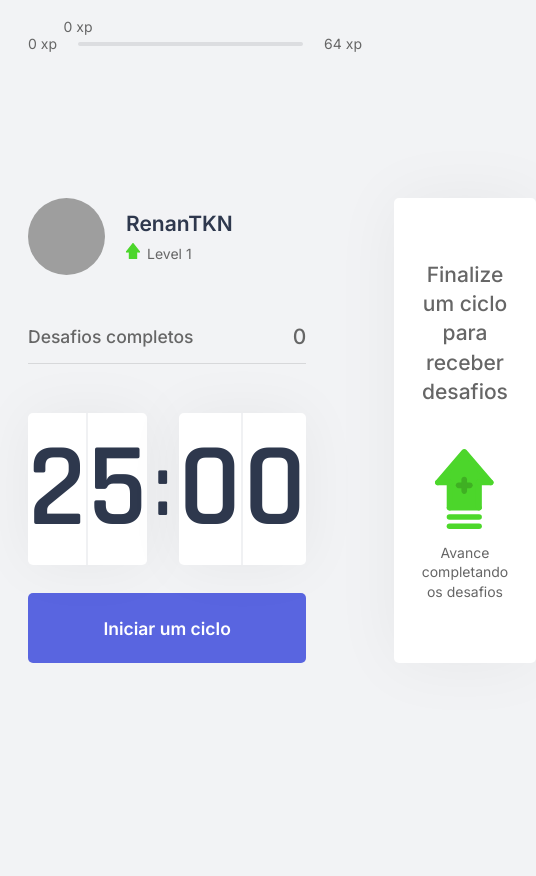
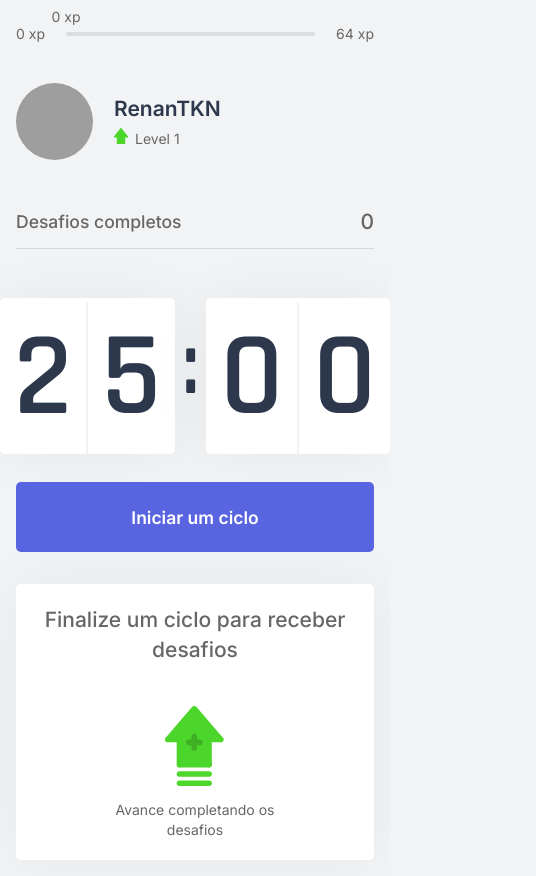
Before and after one commit to RenanTKN/xmov, a Next.js app: page / in a window 390 px wide. Shown: the whole page, 536 px wide, since content can reach past the window. Before the commit the page ends 844 px from the top, so only its background shows below. Built offline with nearby package versions, Linux system fonts and the light colour scheme; grey boxes are pictures that could not be loaded.

Commit message:
Add responsivity

```diff
--- a/package.json
+++ b/package.json
@@ -8,6 +8,7 @@
     "start": "next start"
   },
   "dependencies": {
+    "@material-ui/core": "^4.11.3",
     "js-cookie": "^2.2.1",
     "next": "10.0.8",
     "react": "17.0.1",
--- a/src/components/Countdown.tsx
+++ b/src/components/Countdown.tsx
@@ -1,4 +1,5 @@
 import { useContext } from "react";
+import { Grid } from "@material-ui/core";
 
 import { CountdownContext } from "../contexts/CountdownContext";
 
@@ -18,18 +19,22 @@ export const Countdown = () => {
   const [secondLeft, secondRight] = String(seconds).padStart(2, "0").split("");
 
   return (
-    <div>
-      <div className={styles.countdownContainer}>
-        <div>
-          <span>{minuteLeft}</span>
-          <span>{minuteRight}</span>
-        </div>
-        <span>:</span>
-        <div>
-          <span>{secondLeft}</span>
-          <span>{secondRight}</span>
-        </div>
-      </div>
+    <Grid container>
+      <Grid item xs={12} className={styles.countdownContainer}>
+        <Grid container justify="center" wrap="nowrap">
+          <Grid item>
+            <span>{minuteLeft}</span>
+            <span>{minuteRight}</span>
+          </Grid>
+          <Grid item component="span">
+            :
+          </Grid>
+          <Grid item>
+            <span>{secondLeft}</span>
+            <span>{secondRight}</span>
+          </Grid>
+        </Grid>
+      </Grid>
       {hasFinished ? (
         <button className={styles.countdownButton} disabled>
           Ciclo encerrado
@@ -54,6 +59,6 @@ export const Countdown = () => {
           )}
         </>
       )}
-    </div>
+    </Grid>
   );
 };
--- a/src/contexts/CountdownContext.tsx
+++ b/src/contexts/CountdownContext.tsx
@@ -5,7 +5,7 @@ import {
   useEffect,
   useState,
 } from "react";
-import { Countdown } from "../components/Countdown";
+
 import { ChallengesContext } from "./ChallengesContext";
 
 interface CoundownContextData {
--- a/src/pages/index.tsx
+++ b/src/pages/index.tsx
@@ -1,5 +1,6 @@
 import Head from "next/head";
 import { GetServerSideProps } from "next";
+import { Container, Grid } from "@material-ui/core";
 
 import { ChallengesProvider } from "../contexts/ChallengesContext";
 import { ExperienceBar } from "../components/ExperienceBar";
@@ -8,8 +9,6 @@ import { CompletedChallenges } from "../components/CompletedChallenges";
 import { Countdown } from "../components/Countdown";
 import { ChallengeBox } from "../components/ChallengeBox";
 import { CountdownProvider } from "../contexts/CountdownContext";
-
-import styles from "../styles/pages/Home.module.css";
 
 interface HomeProps {
   level: number;
@@ -24,24 +23,30 @@ export default function Home(props: HomeProps) {
       currentExperience={props.currentExperience}
       challengesCompleted={props.challengesCompleted}
     >
-      <div className={styles.container}>
       <Head>
         <title>Início | xmov</title>
       </Head>
+      <Container maxWidth="md">
+        <Grid container spacing={2}>
+          <Grid item xs={12}>
             <ExperienceBar />
+          </Grid>
+          <Grid item xs={12}>
             <CountdownProvider>
-          <section>
-            <div>
+              <Grid container spacing={4}>
+                <Grid item md={6} xs={12}>
                   <Profile />
                   <CompletedChallenges />
                   <Countdown />
-            </div>
-            <div>
+                </Grid>
+                <Grid item md={6} xs={12}>
                   <ChallengeBox />
-            </div>
-          </section>
+                </Grid>
+              </Grid>
             </CountdownProvider>
-      </div>
+          </Grid>
+        </Grid>
+      </Container>
     </ChallengesProvider>
   );
 }
--- a/src/styles/components/Countdown.module.css
+++ b/src/styles/components/Countdown.module.css
@@ -6,8 +6,7 @@
   color: var(--title);
 }
 
-.countdownContainer > div {
-  flex: 1;
+.countdownContainer > div > div {
   display: flex;
   align-items: center;
   justify-content: space-evenly;
@@ -18,21 +17,23 @@
   text-align: center;
 }
 
-.countdownContainer > div span {
+.countdownContainer > div > div span {
   flex: 1;
+  padding: 0 1rem;
+  margin-top: .3rem;
 }
 
-.countdownContainer > div span:first-child {
+.countdownContainer > div > div span:first-child {
   border-right: 1px solid #f0f1f3;
 }
 
-.countdownContainer > div span:last-child {
+.countdownContainer > div > div span:last-child {
   border-left: 1px solid #f0f1f3;
 }
 
-.countdownContainer > span {
+.countdownContainer > div > span {
   font-size: 6.25rem;
-  margin: 0 0.5rem;
+  margin: 1rem 0.5rem;
 }
 
 .countdownButton {
@@ -70,3 +71,13 @@
   color: var(--text);
   cursor: not-allowed;
 }
+
+@media (max-width: 600px) {
+  .countdownContainer > div {
+    font-size: 3rem;
+  }
+
+  .countdownContainer > span {
+    font-size: 2rem;
+  }
+}
--- a/src/styles/components/ExperienceBar.module.css
+++ b/src/styles/components/ExperienceBar.module.css
@@ -1,6 +1,8 @@
 .experienceBar {
   display: flex;
   align-items: center;
+  margin-top: 25px;
+  margin-bottom: 25px;
 }
 
 .experienceBar span {
--- a/src/styles/pages/Home.module.css
+++ /dev/null
@@ -1,16 +0,0 @@
-.container {
-  height: 100vh;
-  max-width: 992px;
-  margin: 0 auto;
-  padding: 2.5rem 2rem;
-  display: flex;
-  flex-direction: column;
-}
-
-.container section {
-  flex: 1;
-  display: grid;
-  grid-template-columns: 1fr 1fr;
-  gap: 6.25rem;
-  align-content: center;
-}
```
Also changed, not shown: 1 other file (tests, documents, lock files or other folders). Lines whose indentation alone changed are shown as unchanged.
